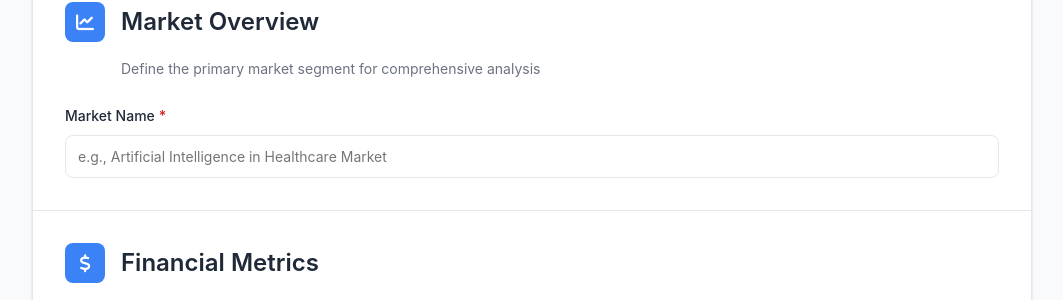
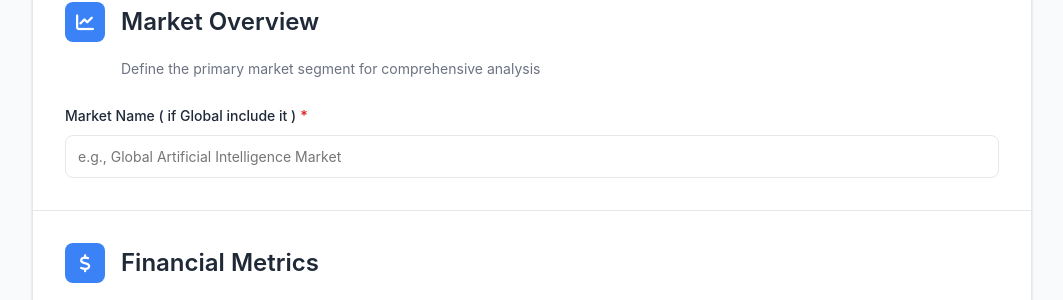
Before and after one commit to addiskers/sample-auto, a Flask app: page / in a window 1280 px wide. Shown: the part 415-715 px from the top of the page, without its empty margins (108-1171 px from the left). Run offline with Flask 3, Linux system fonts and the light colour scheme.

Commit message:
2.25 sec

```diff
--- a/app.py
+++ b/app.py
@@ -1375,7 +1375,7 @@ def generate_ppt():
                 # Table placement
                 left = Inches(0.45)
                 top = Inches(4.05)
-                width = Inches(9)
+                width = Inches(8.7)
                 height = Inches(0.72 + num_rows * 0.3)
                 table = slide.shapes.add_table(num_rows, num_cols, left, top, width, height).table
 
@@ -1398,7 +1398,7 @@ def generate_ppt():
                         run = para.add_run()
 
                     if col_index != num_cols - 1:
-                        run.font.size = Pt(6)
+                        run.font.size = Pt(5.7)
                         cell.text_frame.word_wrap = False
                     else:
                         run.font.size = Pt(8)
--- a/templates/index.html
+++ b/templates/index.html
@@ -606,14 +606,14 @@
                     <div class="form-grid">
                         <div class="form-group full-width">
                             <label for="headline">
-                                Market Name
+                                Market Name ( if Global include it )
                                 <span class="required-indicator">*</span>
                             </label>
                             <input
                                 type="text"
                                 id="headline"
                                 name="headline"
-                                placeholder="e.g., Artificial Intelligence in Healthcare Market"
+                                placeholder="e.g., Global Artificial Intelligence Market"
                                 required
                             >
                             <div class="error-message" id="headline-error">Market headline is required</div>
```
Also changed, not shown: 3 other files.
